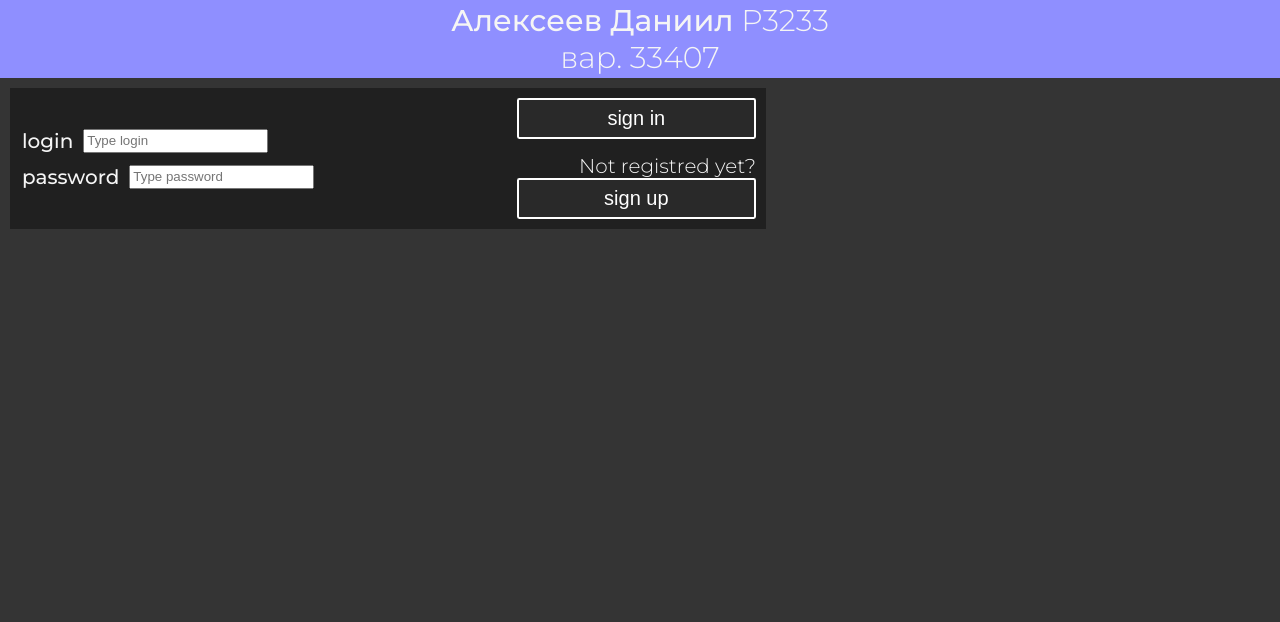
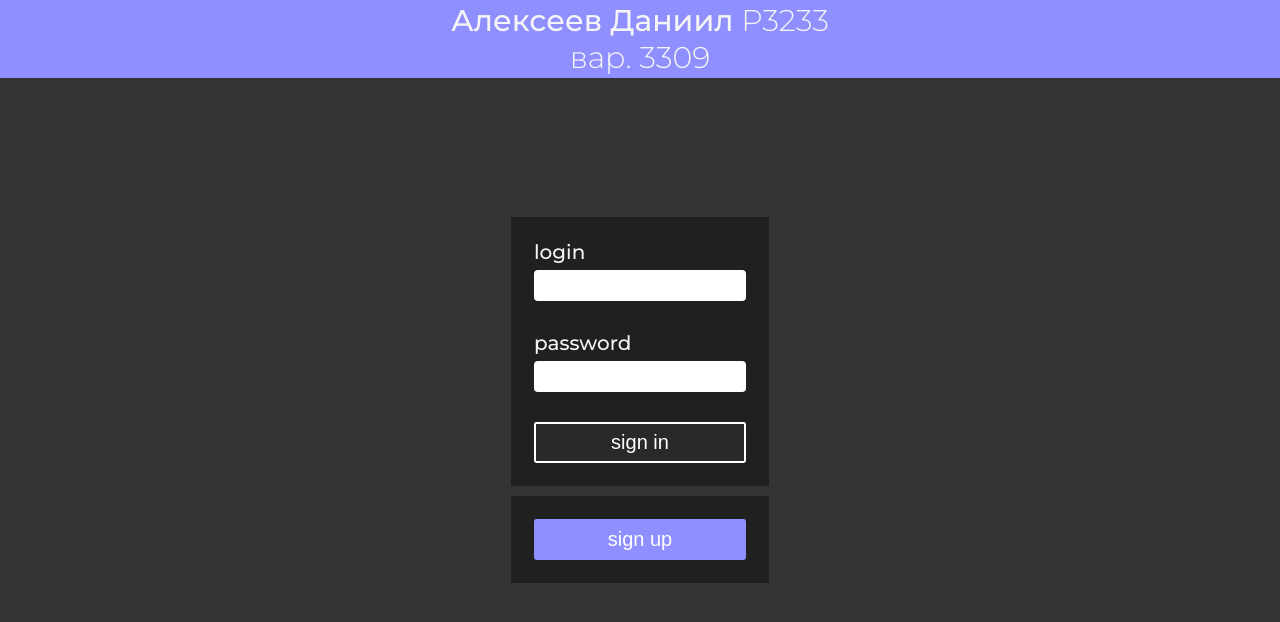
Before and after one commit to danANDla/web-lab-4, a Vue app in the folder pointappfront/: page / in a window 1280 px wide. Shown: the top 622 px of the page. Built offline with nearby package versions, Linux system fonts and the light colour scheme.

Commit message:
changed front for start page, added registration block

```diff
--- a/pointappfront/src/App.vue
+++ b/pointappfront/src/App.vue
@@ -42,7 +42,6 @@ header > span {
 }
 
 main{
-  padding: 10px;
   height: 80vh;
 }
 </style>
--- a/pointappfront/src/components/UI/button.vue
+++ b/pointappfront/src/components/UI/button.vue
@@ -1,5 +1,5 @@
 <template>
-  <button v-bind:class="{isDangerous: dangerous, isSafe: safe}">
+  <button v-bind:class="{isDangerous: dangerous, isSafe: safe, isInteresting: interesting}">
     <slot></slot>
   </button>
 </template>
@@ -14,8 +14,11 @@ export default {
     dangerous: function (){
       return this.btnType === 'dangerous'
     },
+    interesting: function (){
+      return this.btnType === 'interesting'
+    },
     safe: function(){
-      return !this.dangerous
+      return !this.dangerous && !this.interesting
     }
   }
 }
@@ -26,7 +29,6 @@ button {
   display: inline-block;
   padding: 0.35em 1.2em;
   border: 0.1em solid #FFFFFF;
-  margin: 0 0 0 0.3em;
   border-radius: 0.12em;
   box-sizing: border-box;
   text-decoration: none;
@@ -46,4 +48,15 @@ button.isDangerous:hover{
   background-color: #ab2a3d;
   border: 0.1em solid #ab2a3d;
 }
+
+button.isInteresting {
+  border: 0.1em solid #8f8fff;
+  color: #FFFFFF;
+  background-color: #8f8fff;
+}
+button.isInteresting:hover {
+  color: #000000;
+  background-color: #ffffff;
+  border: 0.1em solid #FFFFFF;
+}
 </style>
--- a/pointappfront/src/components/startCompos/login.vue
+++ b/pointappfront/src/components/startCompos/login.vue
@@ -1,28 +1,31 @@
 <template>
   <div class="login">
-    <div class="input-text-block">
-      <div class="input-wrappers">
-        <div class="login-text">
-          <div class="wrappers">
-            <div class="value-label">login</div>
-            <input type="text" placeholder="Type login" v-model="login">
-          </div>
-        </div>
-
-        <div class="pass-text">
-          <div class="wrappers">
-            <div class="value-label">password</div>
-            <input type="text" placeholder="Type password" v-model="pass">
+    <div class="signin">
+      <div class="login-text">
+        <div class="wrappers">
+          <div class="value-label">login</div>
+          <div>
+            <input type="text" v-model="login">
           </div>
         </div>
       </div>
+      <div class="pass-text">
+        <div class="wrappers">
+          <div class="value-label">password</div>
+          <div>
+            <input type="password" v-model="pass">
+          </div>
+        </div>
+      </div>
+      <div class="btn-block">
+        <usual-button @click.native="signIn">sign in</usual-button>
+      </div>
     </div>
-    <div class="login-btns-block">
-        <usual-button @click.native="signIn">sign in</usual-button>
-        <div class="signUP-block">
-          Not registred yet?
-          <usual-button @click.native="signUp">sign up</usual-button>
-        </div>
+
+    <div class="signup">
+      <div class="btn-block">
+        <usual-button @click.native="signUp" btn-type="interesting">sign up</usual-button>
+      </div>
     </div>
   </div>
 </template>
@@ -44,50 +47,49 @@ export default {
       console.log("sign in")
     },
 
-    signUp : function(){
-      this.$emit("regUser", this.login, this.pass);
-    }
   }
 }
 </script>
 
 <style scoped>
-.login{
-  display: grid;
-  grid-template-columns: 2fr 1fr;
-  width: 60%;
+.signin, .signup{
+  width: 100%;
   background: #202020;
-  padding: 10px;
+  padding: 23px;
+  display: block;
+}
+.signin{
+  margin-bottom: 10px;
 }
 .value-label{
-  margin-left: 2px;
+  margin-bottom: 6px;
   font-weight: 500;
 }
-
-.login-text > .wrappers > input, .pass-text > .wrappers > input {
-  margin-left: 10px;
+.wrappers > div{
+  display: block;
 }
-.pass-text{
-  margin-top: 12px;
+.login-text, .pass-text{
+  margin-bottom: 30px;
 }
-.wrappers{
-  display: flex;
-}
-.login-btns-block{
-  text-align: right;
+.btn-block{
   display: flex;
   flex-direction: column;
+  width: 100%;
 }
-.input-text-block{
-  display: flex;
-  align-items: center;
-}
-.wrappers{
-  text-align: right;
-}
-.signUP-block{
-  margin-top: 15px;
+.signup{
   display: flex;
   flex-direction: column;
+  align-items: center;
+  width: 100%;
+}
+
+input {
+  font-size: 16px;
+  font-family: inherit;
+  padding: 0.25em 0.5em;
+  background-color: #fff;
+  border: 2px solid #ffffff;
+  border-radius: 4px;
+  transition: 180ms box-shadow ease-in-out;
 }
 </style>
--- a/pointappfront/src/router/index.js
+++ b/pointappfront/src/router/index.js
@@ -1,6 +1,7 @@
 import { createRouter, createWebHistory } from 'vue-router'
 import Start from "@/views/Start"
 import PointApp from "@/views/PointApp";
+import Registration from "@/views/Registration";
 
 const routes = [
   {
@@ -9,9 +10,15 @@ const routes = [
     component: Start
   },
   {
+    path: '/registration',
+    name: 'Registration',
+    component: Registration
+  },
+  {
     path: '/pointapp',
     name: 'PointApp',
-    component: PointApp
+    component: PointApp,
+    params: true
   }
 ]
 
--- a/pointappfront/src/views/PointApp.vue
+++ b/pointappfront/src/views/PointApp.vue
@@ -1,8 +1,8 @@
 <template>
   <div>
     <header>
-      <span>Алексеев Даниил</span> P3233<br>
-      вар. 33407
+      <div class="toStart">PointsApp</div>
+      <div class="username">{{login}}</div>
     </header>
     <main>
       <div class="content-wrapper">
@@ -36,13 +36,14 @@ async function sendReq(url, params){
 }
 import PointTable from "@/components/appCompos/point-table";
 import PointForm from "@/components/appCompos/point-form";
+import router from "@/router";
 export default {
   components: {PointForm, PointTable},
   data() {
     return {
       login: this.$route.params.login,
       pass: this.$route.params.pass,
-      registered: this.$route.params.registered,
+      status: this.$route.params.status,
       points: [  ]
     }
   },
@@ -100,6 +101,11 @@ export default {
             this.points = data
           });
     }
+  },
+  created() {
+    if(this.status !== "ok"){
+      this.$router.push({name: "Start"});
+    }
   }
 }
 </script>
@@ -125,4 +131,20 @@ export default {
   grid-row-start: 1;
   grid-row-end: 3;
 }
+header{
+  display: flex;
+  padding: 5px;
+}
+
+.toStart{
+  flex-grow: 1;
+  text-align: left;
+}
+.username{
+  flex-grow: 1;
+  text-align: right;
+}
+main{
+  padding: 10px;
+}
 </style>
--- a/pointappfront/src/views/Start.vue
+++ b/pointappfront/src/views/Start.vue
@@ -2,10 +2,12 @@
   <div>
     <header>
       <span>Алексеев Даниил</span> P3233<br>
-      вар. 33407
+      вар. 3309
     </header>
     <main>
-      <login @regUser="signUp"></login>
+      <div class="content-wrapper">
+        <login @regUser="signUp"></login>
+      </div>
     </main>
 
     <footer>
@@ -30,28 +32,19 @@ export default {
   name: "Start",
   components: {Login},
   methods: {
-    signUp: function (newLogin, newPass){
-      console.log(newPass);
-      sendReq("/signup", {
-        login: newLogin,
-        password: newPass
-      })
-          .then(response => response.json())
-          .then(data => {
-            console.log(data)
-            if(data.toString() === "false") {
-              console.log("Bad response");
-            }
-            else{
-              console.log("Good response");
-            }
-          });
-    }
   }
 }
 
 </script>
 
 <style scoped>
-
+main{
+  padding: 10px;
+}
+.content-wrapper{
+  position: absolute;
+  left: 50%;
+  top: 50%;
+  transform: translate(-50%, -50%);
+}
 </style>
```
Also changed, not shown: 1 other file (tests, documents, lock files or other folders).
